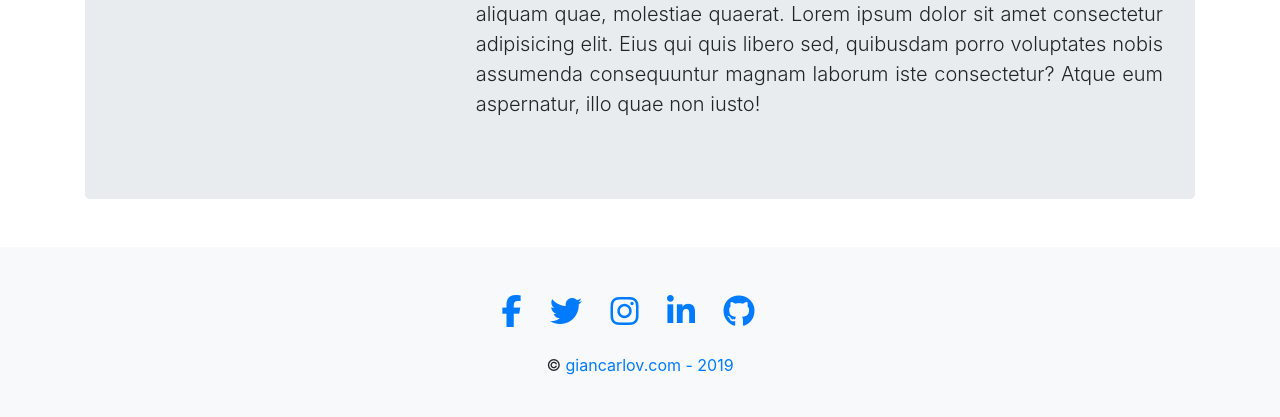
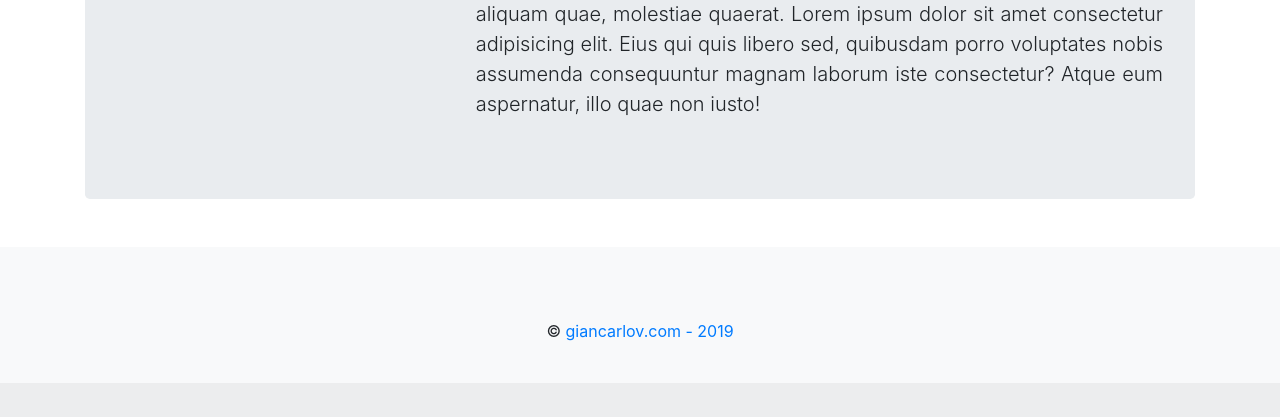
Before and after one commit to giancarlovq/PersonalBlog, a Django app: page /about/ in a window 1280 px wide. Shown: the part 445-862 px from the top of the page. After the commit the page ends 786 px from the top, so only its background shows below. Run offline with Django 3.2, Linux system fonts and the light colour scheme; some libraries are stand-ins or nearby versions.

Commit message:
A model was created to manage social networks dynamically and comfortably for the super user. App-Social

```diff
--- a/core/templates/core/base.html
+++ b/core/templates/core/base.html
@@ -24,14 +24,14 @@
         <!-- Navigation -->
         <nav class="navbar navbar-expand-lg navbar-light bg-light py-4">
             <div class="container">
-                <a class="navbar-brand" href="#"> Brand </a>
+                <a class="navbar-brand" href="{% url 'blog_start_cards' %}"> Brand </a>
                 <button class="navbar-toggler" type="button" data-toggle="collapse" data-target="#navbarTogglerDemo02" aria-controls="navbarTogglerDemo02" aria-expanded="false" aria-label="Toggle navigation">
                     <span class="navbar-toggler-icon"></span>
                 </button>
                 <div class="collapse navbar-collapse" id="navbarTogglerDemo02">
                     <ul class="navbar-nav mx-auto mt-2 mt-lg-0">
                         <li class="nav-item">
-                            <a class="nav-link" href="{% url 'home' %}"> Home </a>
+                            <a class="nav-link" href="{% url 'blog_start_cards' %}"> Home </a>
                         </li>
                         <li class="nav-item">
                             <a class="nav-link" href="{% url 'about' %}"> About </a>
@@ -65,21 +65,31 @@
         <footer class="footer text-center py-4 bg-light">
             <div class="container">
                 <div class="col-md-12 py-4">
-                    <a class="link" href="#" >
+                    {% if Link_Facebook %}
+                    <a class="link" href="{{ Link_Facebook }}" >
                         <i class="fab fa-facebook-f mr-4 fa-2x"></i>
                     </a>
-                    <a class="link" href="#" >
+                    {% endif %}
+                    {% if Link_Twitter %}
+                    <a class="link" href="{{ Link_Twitter }}" >
                         <i class="fab fa-twitter mr-4 fa-2x"></i>
                     </a>
-                    <a class="link" href="#" >
+                    {% endif %}
+                    {% if Link_Instagram %}
+                    <a class="link" href="{{ Link_Instagram }}" >
                         <i class="fab fa-instagram  mr-4 fa-2x"></i>
                     </a>
-                    <a class="link" href="#" >
+                    {% endif %}
+                    {% if Link_Linkedin %}
+                    <a class="link" href="{{ Link_Linkedin }}" >
                         <i class="fab fa-linkedin-in mr-4 fa-2x"></i>
                     </a>
-                    <a class="link" href="#" >
+                    {% endif %}
+                    {% if Link_Github %}
+                    <a class="link" href="{{ Link_Github }}" >
                         <i class="fab fa-github mr-4 fa-2x"></i>
                     </a>
+                    {% endif %}
                 </div>
 
                 <!-- Copyright -->
```
